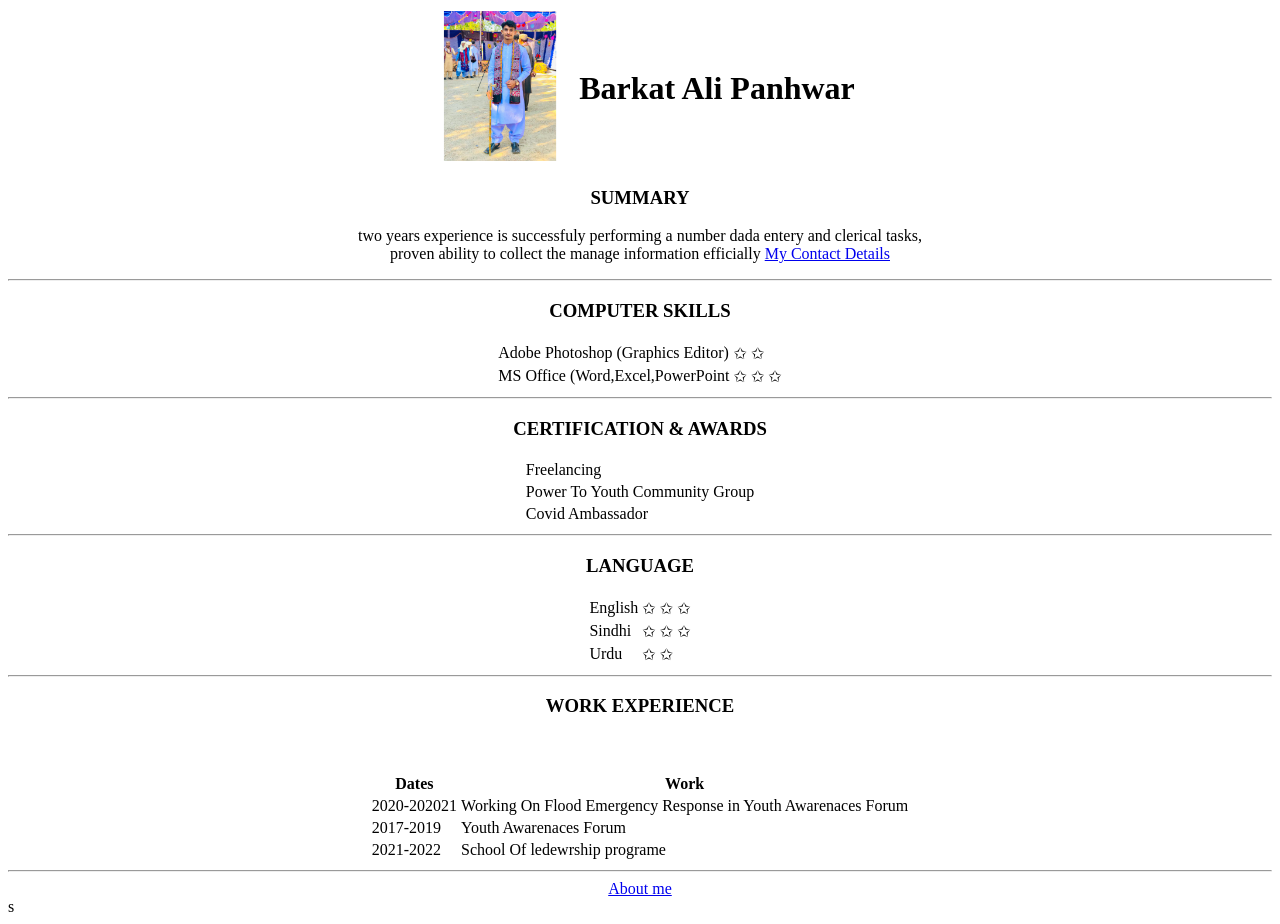
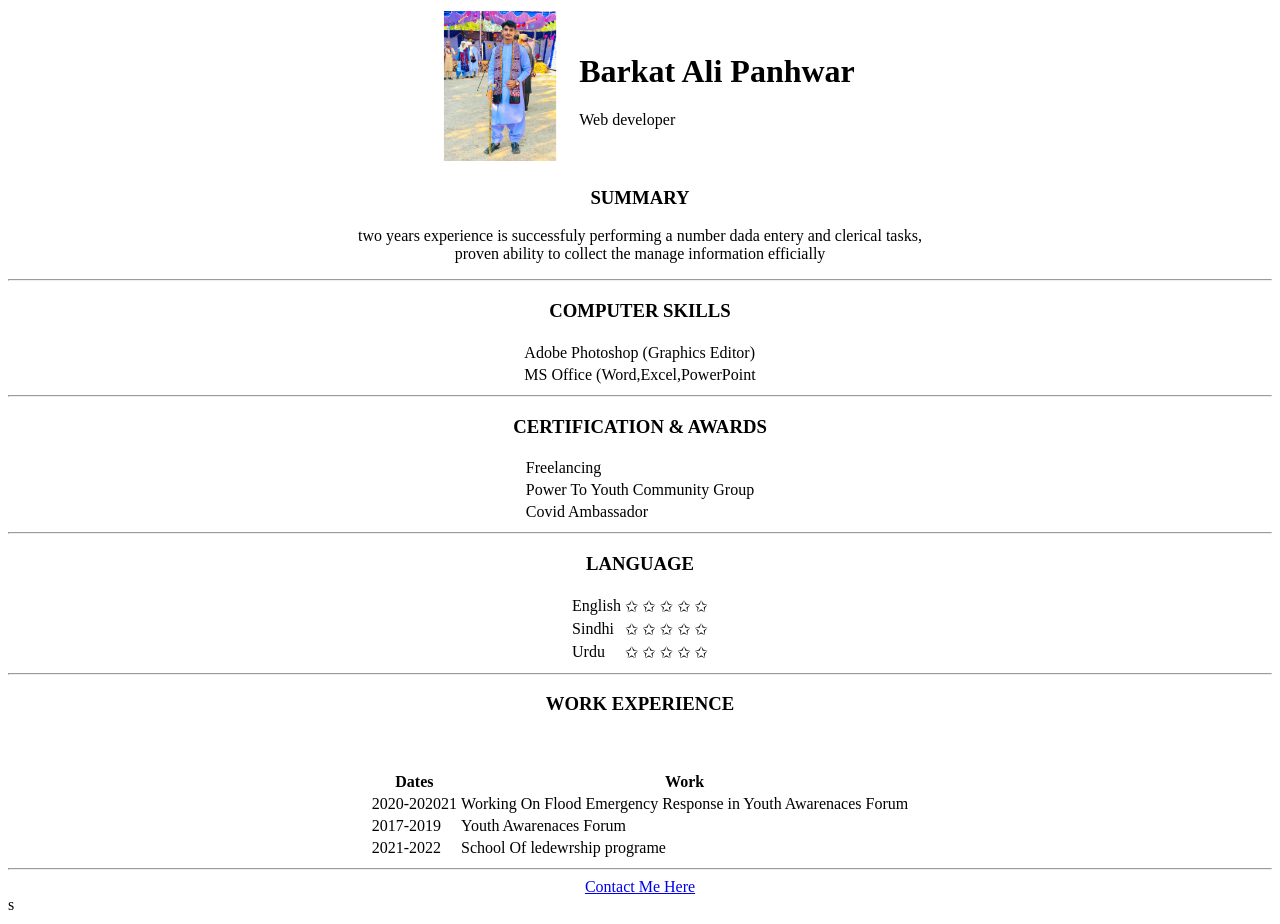
Before and after one commit to barkatpanhwar/cv, a plain HTML site: page index.html in a window 1280 px wide. Drawn offline with Linux system fonts and the light colour scheme.

Commit message:
index.html

```diff
--- a/index.html
+++ b/index.html
@@ -11,21 +11,22 @@
         <table>
              <tr>
                      <td><img src="bar1 - Copy.jpg" width="150" height="150" alt="barkat ali web developer"></td>
-                    <td><h1>Barkat Ali Panhwar</h1></td>
+                     <td><h1>Barkat Ali Panhwar</h1> <p>Web developer</p></td>
+
                </tr>
         </table>
                        <h3>SUMMARY</h3>
-                       <p>two years experience is successfuly performing a number dada entery and clerical tasks,<br>proven ability to collect the manage information efficially <a href="bk.html">My Contact Details</a></p>
+                       <p>two years experience is successfuly performing a number dada entery and clerical tasks,<br>proven ability to collect the manage information efficially </p>
 
                <hr>
                <h3>COMPUTER SKILLS</h3>
        <table>
               <tr>
                         <td>Adobe Photoshop (Graphics Editor)</td>
-                        <td>&#10025</td> <td>&#10025</td>
+
                         </tr>
                         <td>MS  Office (Word,Excel,PowerPoint</td>
-                        <td>&#10025</td> <td>&#10025</td> <td>&#10025</td>
+
 
 
               </tr>
@@ -47,14 +48,14 @@
        <table>
               <tr>
                    <td>English</td>
-                   <td>&#10025</td> <td>&#10025</td><td>&#10025</td>
+                   <td>&#10025</td> <td>&#10025</td><td>&#10025</td><td>&#10025</td><td>&#10025</td>
                    </tr>
                    <tr>
                    <td> Sindhi</td>
-                   <td>&#10025</td> <td>&#10025</td> <td>&#10025</td>
+                   <td>&#10025</td> <td>&#10025</td> <td>&#10025</td><td>&#10025</td><td>&#10025</td>
                    </tr>
                    <td> Urdu</td>
-                   <td>&#10025</td> <td>&#10025</td>
+                   <td>&#10025</td> <td>&#10025</td><td>&#10025</td><td>&#10025</td> <td>&#10025</td>
 
               </tr>
 
@@ -85,7 +86,7 @@
                  </center>
 
                 <hr>
-                        <a href="br.html">About me</a>
+                        <a href="br.html">Contact Me Here</a>
 
 
 
```
